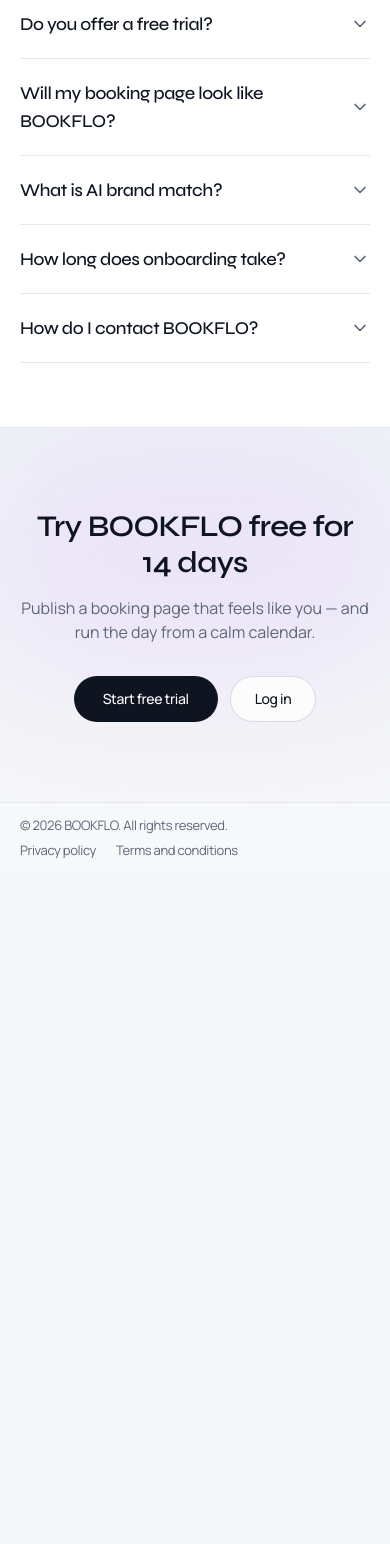
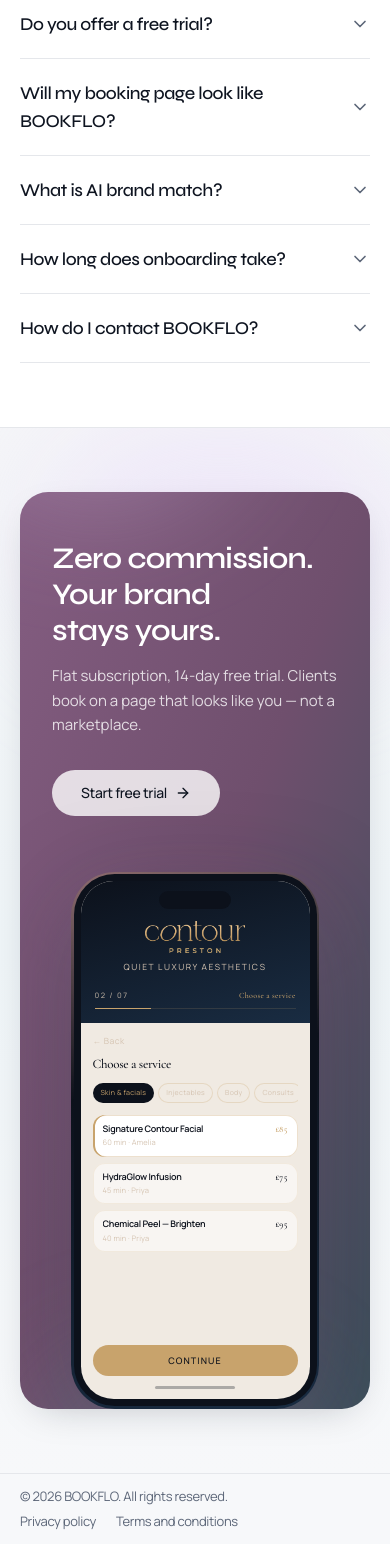
Before and after one commit to LJarvis88/bookflo, a Next.js app: page / in a window 390 px wide. Shown: the part 8857-10401 px from the top of the page. Before the commit the page ends 9730 px from the top, so only its background shows below. Built offline with nearby package versions, Linux system fonts and the light colour scheme.

Commit message:
Add zero-commission USP banner above homepage footer
Premium split banner (BOOKFLO mauve/lavender/sky) with Contour
booking phone mock and Start free trial CTA — PWA-first, no store badges.

Co-authored-by: LJarvis88 <LJarvis88@users.noreply.github.com>

```diff
--- a/src/app/page.tsx
+++ b/src/app/page.tsx
@@ -6,6 +6,7 @@ import { HomeScreenMockup } from "@/components/marketing/HomeScreenMockup";
 import { ContourBookingPhone } from "@/components/marketing/ContourBookingPhone";
 import { OmsBookingPhone } from "@/components/marketing/OmsBookingPhone";
 import { Faq } from "@/components/marketing/Faq";
+import { UspBanner } from "@/components/marketing/UspBanner";
 import { BookfloWordmark } from "@/components/branding/BookfloWordmark";
 import { Button } from "@/components/ui/Button";
 import { PLANS, TRIAL_DAYS } from "@/data/pricing";
@@ -419,33 +420,8 @@ export default function HomePage() {
         <Faq />
       </section>
 
-      {/* Final CTA */}
-      <section className="relative z-10 overflow-hidden border-t border-bf-line/70 bg-gradient-to-b from-[#eef4f7] to-[#f5f6f8]">
-        <div
-          className="pointer-events-none absolute left-1/2 top-0 h-64 w-[28rem] -translate-x-1/2 rounded-full bg-[#E7D5FA]/50 blur-3xl"
-          aria-hidden
-        />
-        <div
-          className="pointer-events-none absolute bottom-0 right-[10%] h-48 w-72 rounded-full bg-bf-sky/35 blur-3xl"
-          aria-hidden
-        />
-        <div className="relative mx-auto max-w-3xl px-5 py-20 text-center sm:px-8">
-          <h2 className="font-display text-3xl font-semibold tracking-tight md:text-4xl">
-            Try BOOKFLO free for {TRIAL_DAYS} days
-          </h2>
-          <p className="mx-auto mt-4 max-w-lg text-bf-muted">
-            Publish a booking page that feels like you — and run the day from a calm calendar.
-          </p>
-          <div className="mt-8 flex flex-wrap justify-center gap-3">
-            <Button href="/signup" variant="dark" className="px-7 py-3">
-              Start free trial
-            </Button>
-            <Button href="/login" variant="secondary" className="px-6 py-3">
-              Log in
-            </Button>
-          </div>
-        </div>
-      </section>
+      {/* Premium USP — zero commission, above legal footer */}
+      <UspBanner />
 
       <LegalFooter />
     </div>
--- /dev/null
+++ b/src/components/marketing/UspBanner.tsx
@@ -0,0 +1,73 @@
+import { ArrowRight } from "lucide-react";
+import { Button } from "@/components/ui/Button";
+import { ContourBookingPhone } from "@/components/marketing/ContourBookingPhone";
+import { TRIAL_DAYS } from "@/data/pricing";
+
+/**
+ * Premium zero-commission USP banner — split layout (copy + CTA left, product phone right).
+ * BOOKFLO mauve / lavender / soft blue; no marketplace blue, no store badges (PWA-first).
+ */
+export function UspBanner() {
+  return (
+    <section
+      aria-labelledby="usp-banner-heading"
+      className="relative z-10 overflow-hidden border-t border-bf-line/70 bg-gradient-to-b from-[#f5f6f8] via-[#eef4f7] to-[#f7f8fa]"
+    >
+      <div
+        className="pointer-events-none absolute left-[12%] top-0 h-56 w-[22rem] rounded-full bg-[#E7D5FA]/45 blur-3xl"
+        aria-hidden
+      />
+      <div
+        className="pointer-events-none absolute bottom-0 right-[8%] h-48 w-80 rounded-full bg-bf-sky/40 blur-3xl"
+        aria-hidden
+      />
+
+      <div className="relative mx-auto max-w-[1400px] px-5 py-16 sm:px-8 md:py-20 lg:px-10">
+        <div className="relative grid overflow-hidden rounded-[1.75rem] bg-gradient-to-br from-[#845D81] via-[#6f4f6d] to-[#3d4f5c] shadow-lift sm:rounded-[2rem] md:grid-cols-[1.15fr_0.85fr] md:items-center">
+          {/* Soft brand atmosphere inside the panel */}
+          <div
+            className="pointer-events-none absolute -left-16 top-[-30%] h-72 w-72 rounded-full bg-[#E7D5FA]/25 blur-3xl"
+            aria-hidden
+          />
+          <div
+            className="pointer-events-none absolute bottom-[-20%] right-[20%] h-56 w-64 rounded-full bg-[#A2BECC]/30 blur-3xl"
+            aria-hidden
+          />
+
+          <div className="relative z-10 flex flex-col justify-center px-8 py-12 sm:px-10 sm:py-14 md:px-12 lg:px-14 lg:py-16">
+            <h2
+              id="usp-banner-heading"
+              className="max-w-md text-balance font-display text-3xl font-semibold tracking-tight text-white sm:text-4xl md:text-[2.5rem] md:leading-[1.15]"
+            >
+              Zero commission. Your brand stays yours.
+            </h2>
+            <p className="mt-4 max-w-md text-[15px] leading-relaxed text-white/80 sm:text-base">
+              Flat subscription, {TRIAL_DAYS}-day free trial. Clients book on a page that looks like
+              you — not a marketplace.
+            </p>
+            <div className="mt-8">
+              <Button
+                href="/signup"
+                variant="secondary"
+                className="border-transparent bg-white px-7 py-3 text-bf-ink shadow-soft hover:border-transparent hover:bg-[#F3EAFB]"
+              >
+                Start free trial
+                <ArrowRight className="h-4 w-4" />
+              </Button>
+            </div>
+          </div>
+
+          <div className="relative z-10 flex items-end justify-center px-6 pb-0 pt-2 md:items-center md:px-8 md:py-6 lg:pr-10">
+            <div className="relative w-full max-w-[260px] translate-y-6 animate-fade-up sm:translate-y-8 md:translate-y-10 md:[animation-delay:120ms]">
+              <div
+                className="pointer-events-none absolute inset-x-6 bottom-4 top-10 rounded-[2rem] bg-[#E7D5FA]/20 blur-2xl"
+                aria-hidden
+              />
+              <ContourBookingPhone className="relative max-w-[248px]" />
+            </div>
+          </div>
+        </div>
+      </div>
+    </section>
+  );
+}
```
